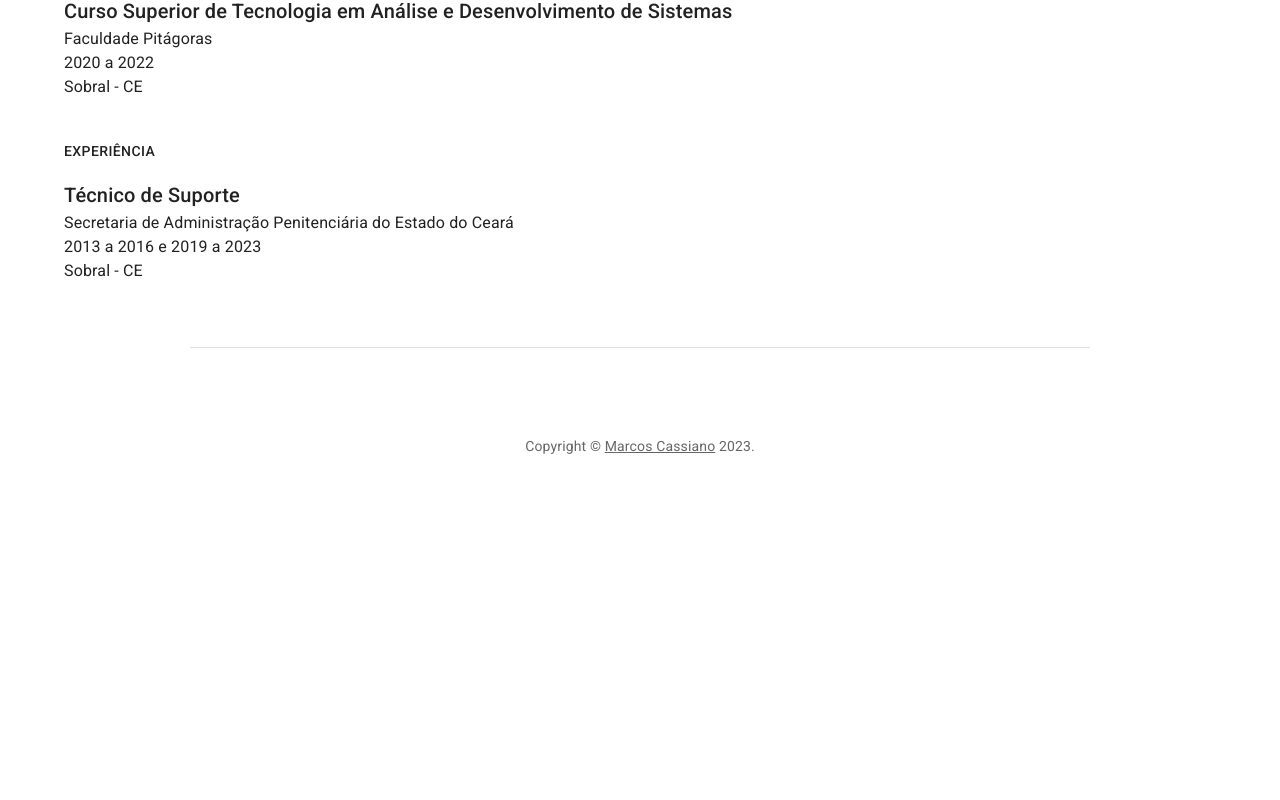
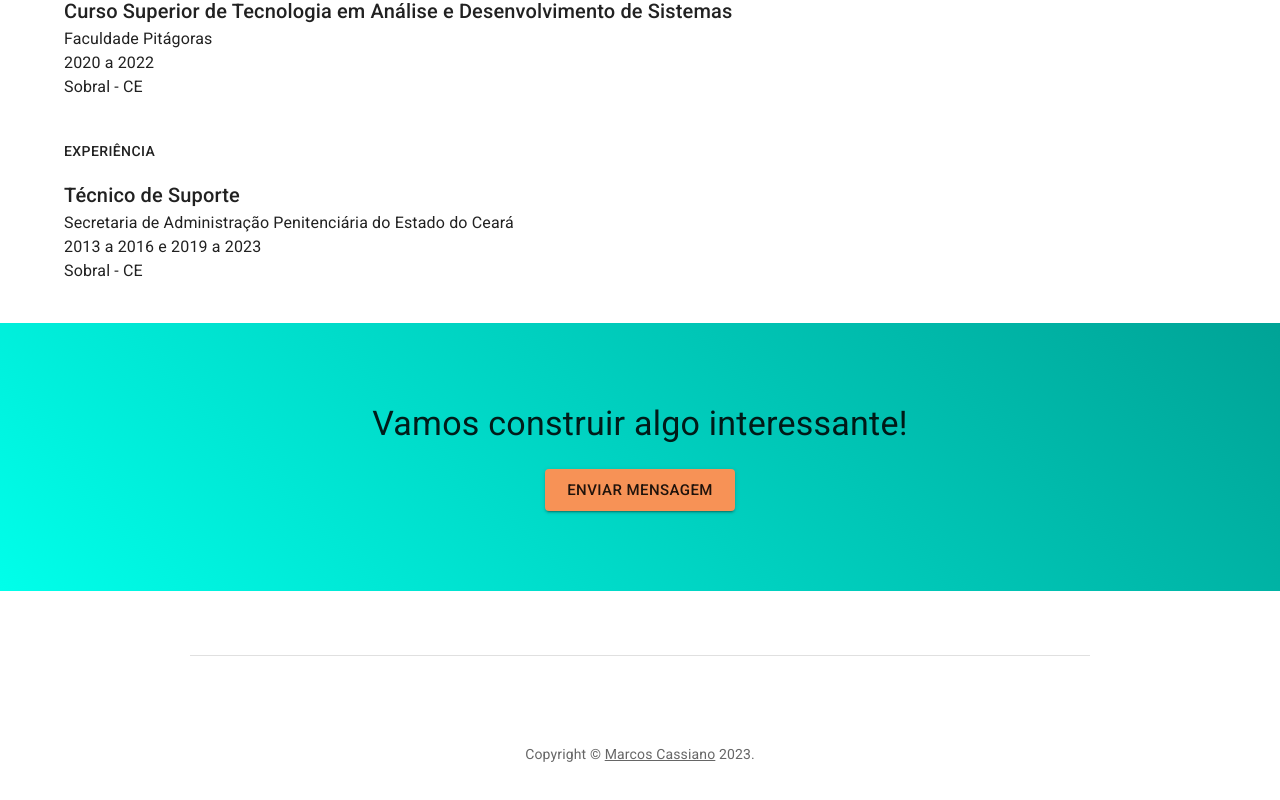
Before and after one commit to marcoscssno/marcoscassiano-portfolio, a React (Vite) app: page / in a window 1280 px wide. Shown: the part 1311-2111 px from the top of the page. Before the commit the page ends 1815 px from the top, so only its background shows below. Built offline with nearby package versions, Linux system fonts and the light colour scheme; a web font is replaced by a local one.

Commit message:
feat: create Call to Action section

```diff
--- a/src/App.tsx
+++ b/src/App.tsx
@@ -5,6 +5,7 @@ import Experience from './components/Experience';
 import Footer from './components/Footer';
 import Front from './components/Front';
 import About from './components/About';
+import CallToAction from './components/CallToAction';
 import { ThemeProvider, createTheme } from '@mui/material/styles';
 
 const theme = createTheme({
@@ -26,6 +27,7 @@ function App() {
       <Works />
       <Education />
       <Experience />
+      <CallToAction />
       <Footer />
     </ThemeProvider>
   )
--- /dev/null
+++ b/src/components/CallToAction.tsx
@@ -0,0 +1,32 @@
+import Container from '@mui/material/Container';
+import Grid from '@mui/material/Grid';
+import Typography from '@mui/material/Typography';
+import Button from '@mui/material/Button';
+import Link from '@mui/material/Link';
+
+const containerStyle = {
+    backgroundImage: 'linear-gradient(45deg, #00ffea, #00a396)',
+    p: 10,
+    mt: 5
+}
+
+export default function CallToAction() {
+    return (
+        <Container disableGutters maxWidth="xl" component="section" sx={containerStyle}>
+            <Container maxWidth="lg">
+                <Grid container>
+                    <Grid item container xs={12} sx={{ justifyContent: 'center' }}>
+                        <Typography variant="h4">
+                            Vamos construir algo interessante!
+                        </Typography>
+                    </Grid>
+                    <Grid item container xs={12} sx={{ justifyContent: 'center' }}>
+                        <Button sx={{ mt: 3, width: { xs: '100%', sm: 'auto' } }} variant="contained" color="secondary" size="large" component={Link} href="mailto:marcoscssno@gmail.com">
+                            Enviar mensagem
+                        </Button>
+                    </Grid>
+                </Grid>
+            </Container>
+        </Container>
+    )
+}
```
